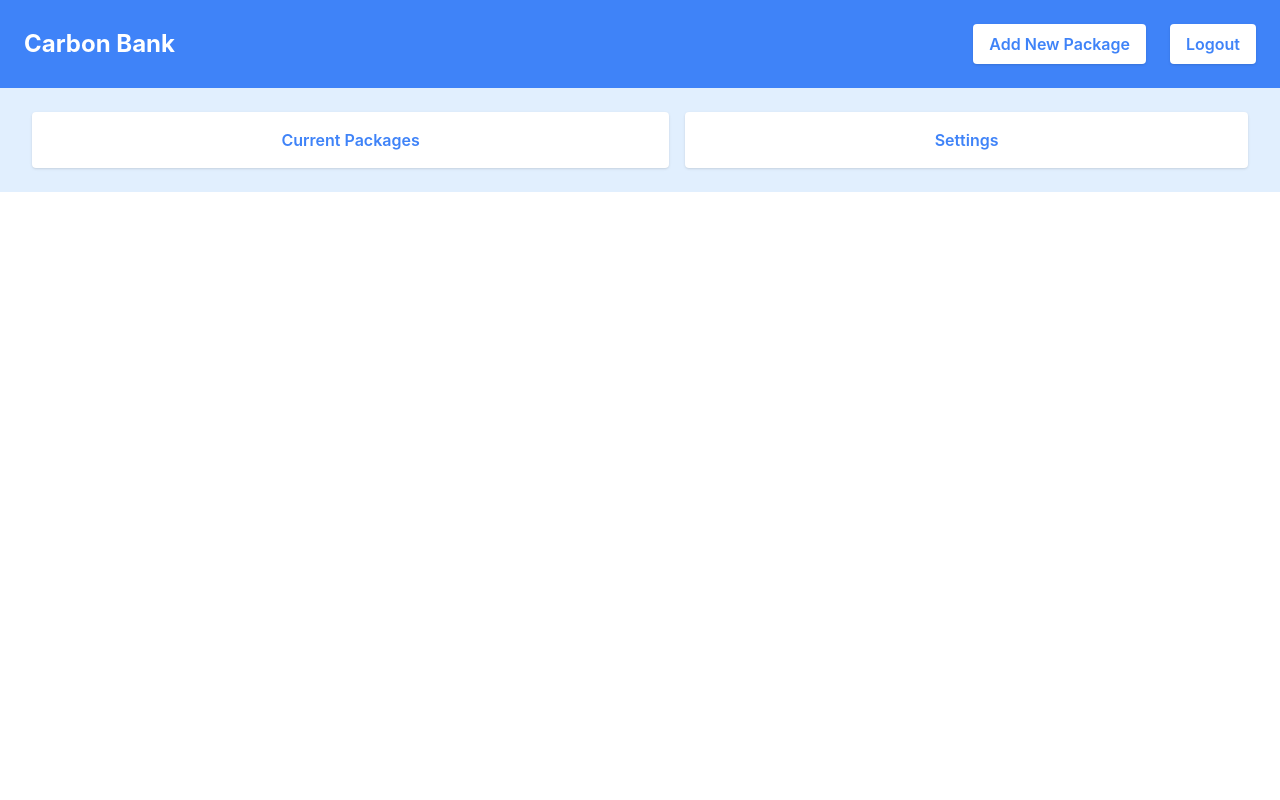
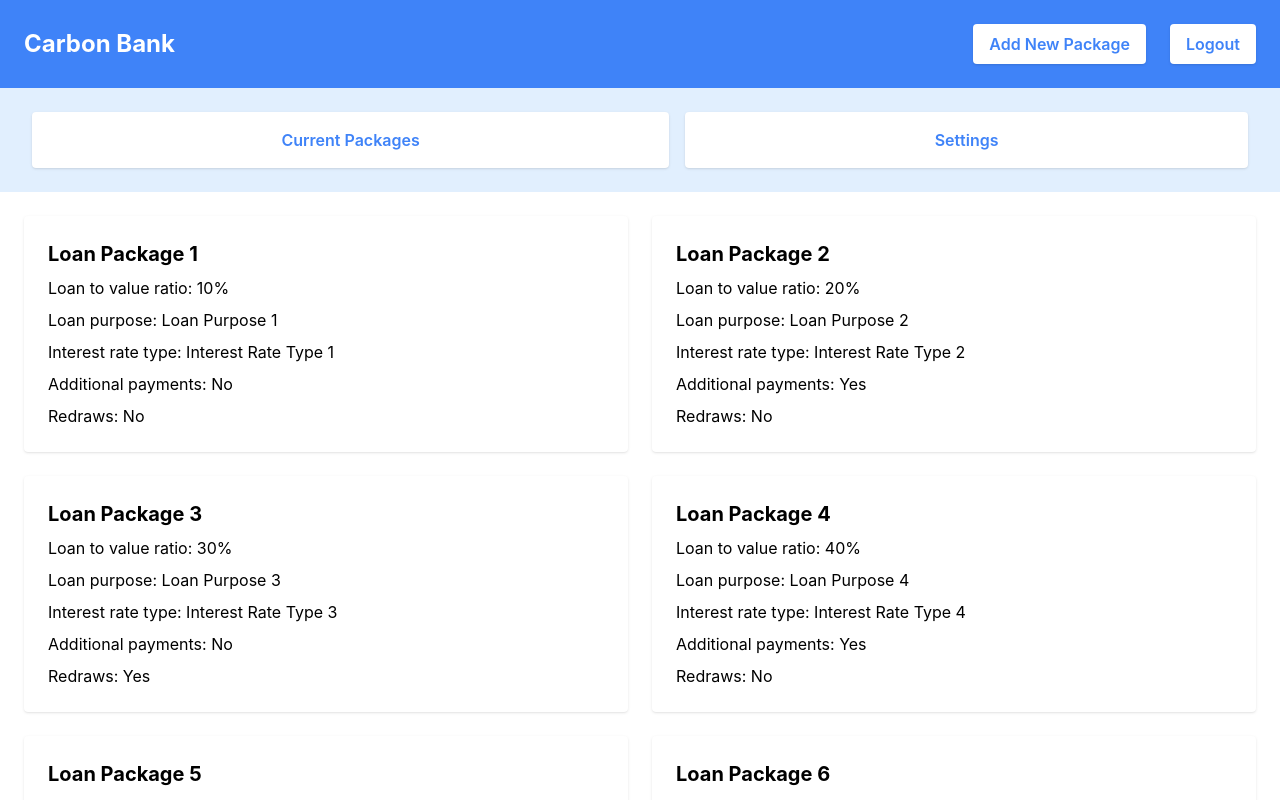
Before and after one commit to Blubberkins/COMP3900-Loan-Application-Website, a React (Create React App) app in the folder frontend/my-app/: page /overview in a window 1280 px wide. Built offline with nearby package versions, Linux system fonts and the light colour scheme.

Commit message:
fixed overview page

```diff
--- a/frontend/my-app/src/pages/OverviewPage.js
+++ b/frontend/my-app/src/pages/OverviewPage.js
@@ -1,12 +1,8 @@
 import React, { useState, useEffect } from 'react';
 import { useNavigate } from 'react-router-dom';
 import Modal from 'react-modal';
-import axios from 'axios';
-
 import {auth} from '../firebase';
 import {  signOut } from "firebase/auth";
-import Package from '../components/Package';
-import PackageDetail from '../components/PackageDetail';
 import '../App.css';
 
 // screen reader accessibilty
@@ -14,25 +10,28 @@ Modal.setAppElement('#root');
 
 function OverviewPage() {
     const navigate = useNavigate();
-    // modal is used for creating dialogs, lightboxes, popovers etc
-    // control appearance through different states
     const [modalIsOpen, setIsOpen] = useState(false);
     const [selectedPackage, setSelectedPackage] = useState(null);
-
     const [packages, setPackages] = useState([]);
 
-    // data fetching from backend
-    // currently, i'm hosing locally (change according to port)
-    // useEffect(() => {
-    //     axios.get('http://localhost:5000/view_all')
-    //     .then(res => {
-    //         setPackages(res.data.message);
-    //     })
-    //     .catch(err => {
-    //         console.error(err);
-    //     });
-    // }, []);
+    useEffect(() => {
+        initializePackages();
+    }, []);
 
+    const initializePackages = () => {
+        const loanPackages = [];
+        for(let i=1; i<=8; i++) {
+            loanPackages.push({
+                loan_name: `Loan Package ${i}`,
+                lvr: `${i*10}%`,
+                loan_purpose: `Loan Purpose ${i}`,
+                ir_type: `Interest Rate Type ${i}`,
+                additional_payments: i % 2 === 0,
+                redraws: i % 3 === 0
+            });
+        }
+        setPackages(loanPackages);
+    };
 
     const openModal = (pkg) => {
         setSelectedPackage(pkg);
@@ -45,29 +44,22 @@ function OverviewPage() {
 
     const handleLogout = () => {
         signOut(auth).then(() => {
-        // Sign-out successful.
             navigate("/");
             console.log("Signed out successfully")
             window.sessionStorage.setItem('isLogged', false);
         }).catch((error) => {
-        // An error happened.
         });
     }
 
     const handleAddNew = () => {
-        // backend logic on adding new package
         navigate('/add-new-package');
     };
 
     const handleEdit = () => {
-        // backend logic on editing package
         navigate('/edit-package');
     };
 
     return (
-
-        // we use tailwind css to syle our HTML elements
-        // these are utility classes provided by tailwind css
         <div className="flex flex-col h-screen">
             <header className="flex items-center justify-between p-6 bg-blue-500">
                 <h1 className="text-2xl font-bold text-white">Carbon Bank</h1>
@@ -95,15 +87,12 @@ function OverviewPage() {
                 </div>
             </div>
             <Modal
-                // pop up screen when package is clicked
                 isOpen={modalIsOpen}
-                // pop up screen closed with cross or clicking outside the pop screen
                 onRequestClose={closeModal}
                 contentLabel="Package Detail"
                 className="m-auto w-1/2 mt-10 p-5 border-2 border-gray-300"
                 >
                 <button
-                // cross button is implemeneted
                     className="absolute right-3 top-3 text-xl font-bold focus:outline-none"
                     onClick={closeModal}
                 >
@@ -116,7 +105,7 @@ function OverviewPage() {
                     >
                     Edit/New Package
                     </button>
-                    <h2 className="font-bold text-xl mt-3">{selectedPackage?.title}</h2>
+                    <h2 className="font-bold text-xl mt-3">{selectedPackage?.loan_name}</h2>
                 </div>
                 <div className="mt-3">
                     <p className="mt-2">Loan to value ratio: {selectedPackage?.lvr}</p>
```
